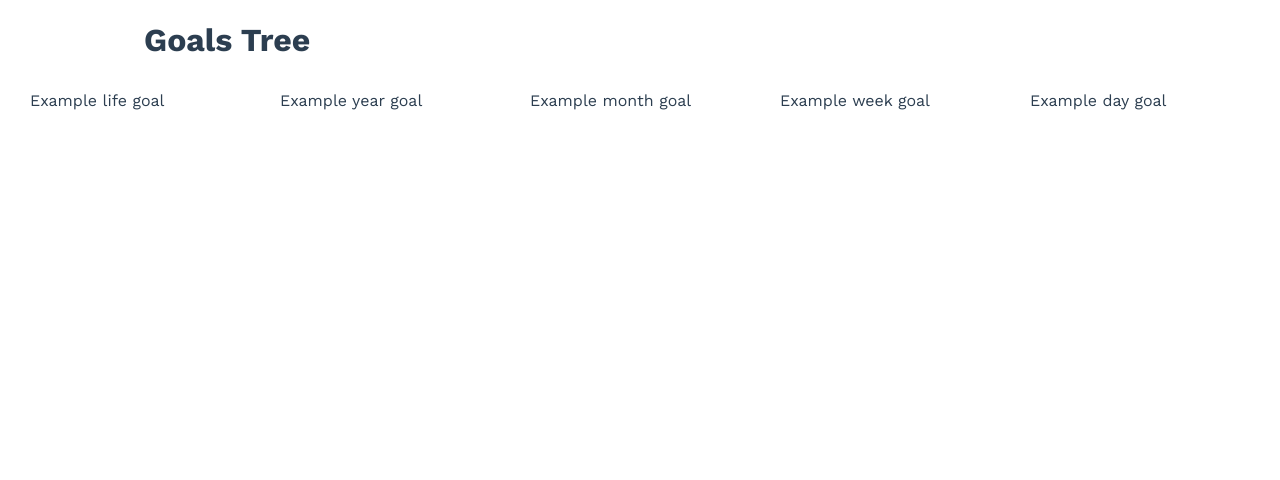
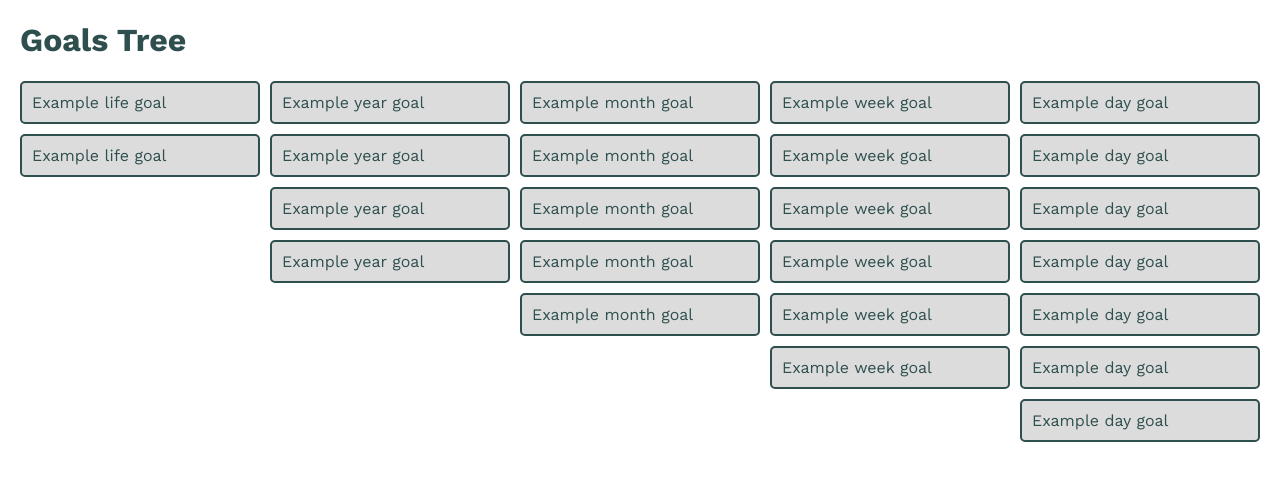
Before and after one commit to juliamcneill/goals-tree, a React app: page / in a window 1280 px wide. Shown: the top 480 px of the page. Built offline with nearby package versions, Linux system fonts and the light colour scheme; the HTML template or start-up script is replaced by a standard one.

Commit message:
Add goal boxes and adjust grid and styling

```diff
--- a/client/src/index.tsx
+++ b/client/src/index.tsx
@@ -18,9 +18,28 @@ class App extends React.Component<{}, MyState> {
         </header>
         <div className="goals">
           <div className="goal life-goal">Example life goal</div>
+          <div className="goal life-goal">Example life goal</div>
+          <div className="goal year-goal">Example year goal</div>
+          <div className="goal year-goal">Example year goal</div>
+          <div className="goal year-goal">Example year goal</div>
           <div className="goal year-goal">Example year goal</div>
           <div className="goal month-goal">Example month goal</div>
+          <div className="goal month-goal">Example month goal</div>
+          <div className="goal month-goal">Example month goal</div>
+          <div className="goal month-goal">Example month goal</div>
+          <div className="goal month-goal">Example month goal</div>
           <div className="goal week-goal">Example week goal</div>
+          <div className="goal week-goal">Example week goal</div>
+          <div className="goal week-goal">Example week goal</div>
+          <div className="goal week-goal">Example week goal</div>
+          <div className="goal week-goal">Example week goal</div>
+          <div className="goal week-goal">Example week goal</div>
+          <div className="goal day-goal">Example day goal</div>
+          <div className="goal day-goal">Example day goal</div>
+          <div className="goal day-goal">Example day goal</div>
+          <div className="goal day-goal">Example day goal</div>
+          <div className="goal day-goal">Example day goal</div>
+          <div className="goal day-goal">Example day goal</div>
           <div className="goal day-goal">Example day goal</div>
         </div>
       </>
--- a/client/src/style.scss
+++ b/client/src/style.scss
@@ -3,22 +3,22 @@
 body {
   font-family: "Work Sans", Helvetica, sans-serif;
   margin: 20px;
-  color: #2c3e50;
-}
-
-header {
-  width: 80%;
-  margin: auto;
+  color: darkslategrey;
 }
 
 .goals {
   display: grid;
-  grid-template-columns: 1fr 1fr 1fr 1fr 1fr;
+  grid-template-columns: repeat(5, 1fr);
+  grid-auto-flow: column;
   column-gap: 10px;
 }
 
 .goal {
   padding: 10px;
+  margin-bottom: 10px;
+  border-radius: 5px;
+  background-color: gainsboro;
+  border: 2px solid darkslategrey;
 }
 
 .life-goal {
```
